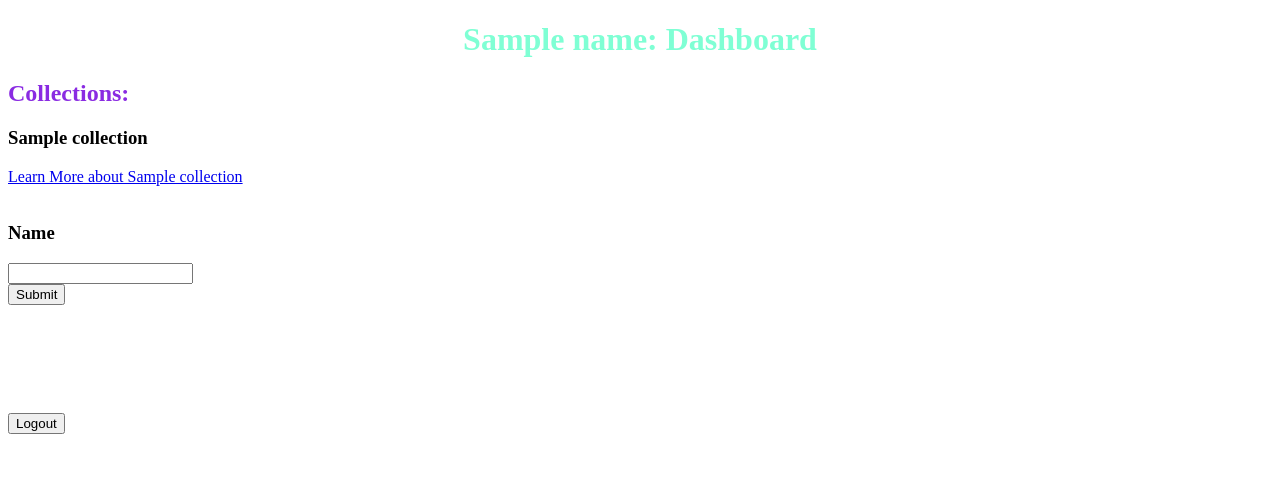
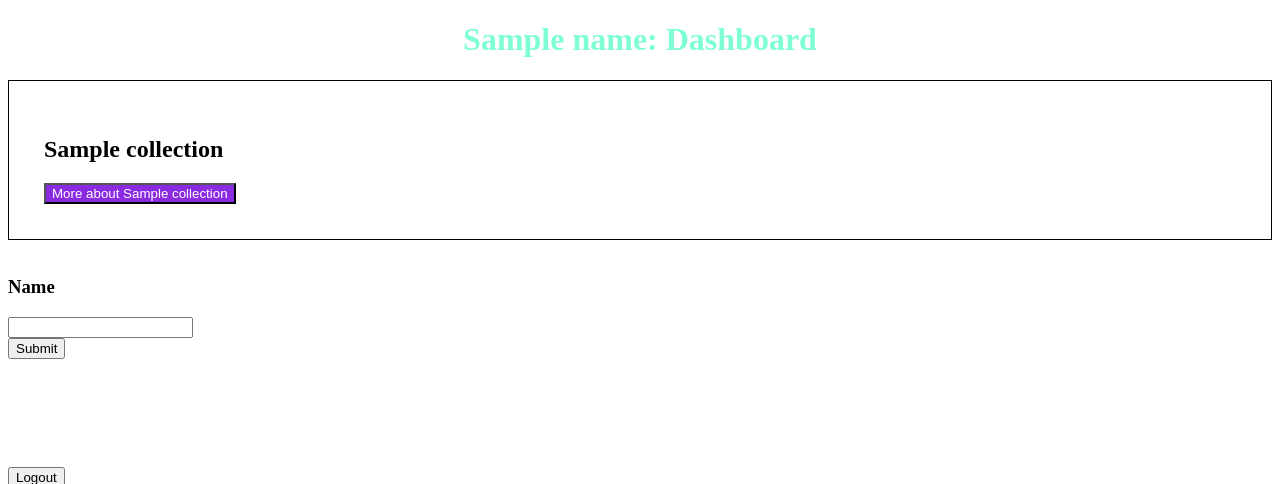
Before and after one commit to Amazeryogo/CrispyDB, a Python web app: template templates/index.html in a window 1280 px wide. Shown: the top 484 px of the page. Run offline with Jinja, Linux system fonts and the light colour scheme; the template is opened without the code that fills it: most values are stand-ins (such as "Sample title", 1, 10 or a date in 2020); form fields are guessed from the names that the template uses.

Commit message:
y dis not work?

```diff
--- a/templates/index.html
+++ b/templates/index.html
@@ -19,10 +19,11 @@
 <body>
     <!--Idk show some stuff-->
     <h1 style="text-align: center; color: aquamarine;">{{name}}: Dashboard</h1>
-    <h2 style="color: blueviolet">Collections:</h2>
     {% for collection in collections %}
-    <h3>{{collection}}</h3>
-    <a href="/web/collections/{{collection}}">Learn More about {{collection}}</a>
+    <div style="border: 1px solid black; padding: 35px;">
+    <h2>{{collection}}</h2>
+    <a href="/web/collections/{{collection}}"><button style="background-color: blueviolet; color: white;"> More about {{collection}}</button></a>
+    </div>
     {% endfor %}
     <form method="POST" action="/web/dashboard">
         {{nform.csrf_token}}
```
